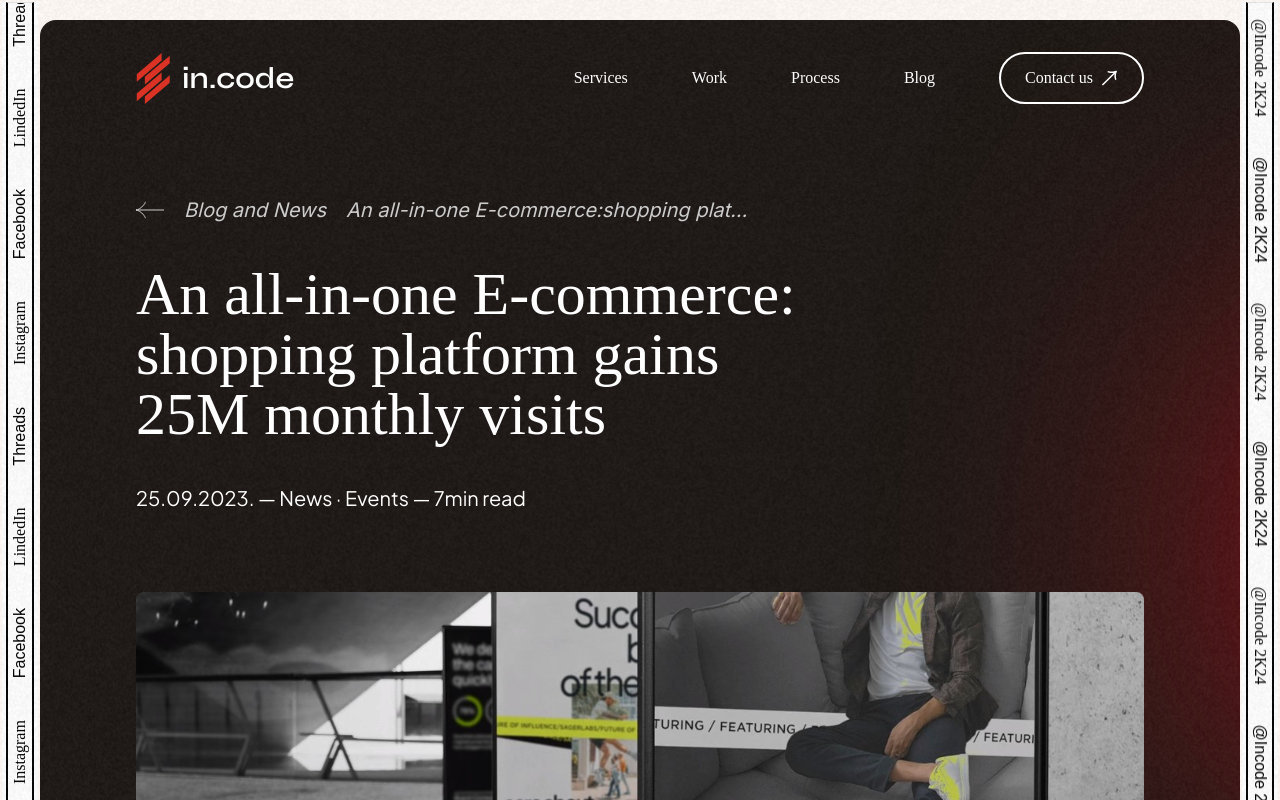
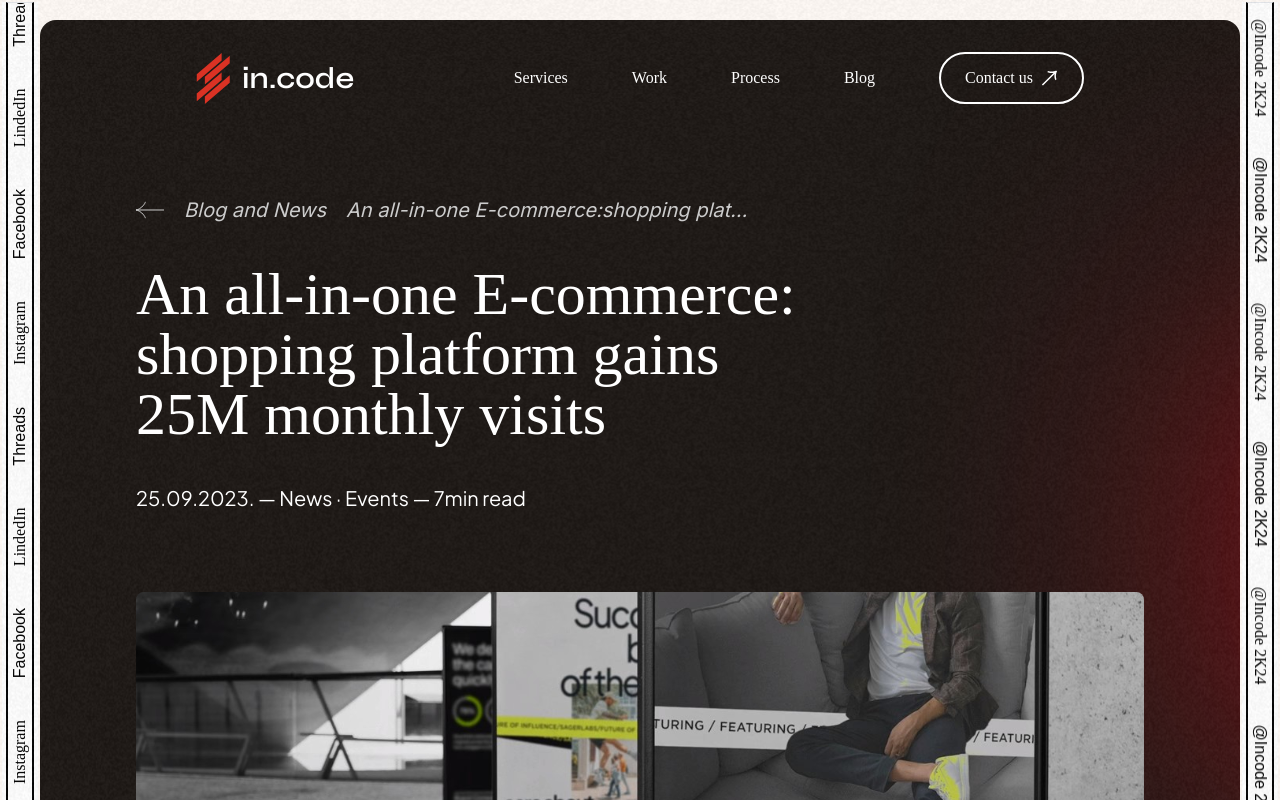
Before and after one commit to talent-programmer/in.code-agency, a Next.js app: page /singleblog in a window 1280 px wide. Shown: the top 800 px of the page. Built offline with nearby package versions, Linux system fonts and the light colour scheme; a web font is replaced by a local one.

Commit message:
blog-content-scroll

```diff
--- a/src/app/blog/page.jsx
+++ b/src/app/blog/page.jsx
@@ -175,10 +175,8 @@ const Blog = () => {
                     </div>
                     <div className="md:hidden flex justify-center items-center w-full">
                         <Swiper
-                            // slidesPerView={4}
                             ref={slideRef}
                             breakpoints={breakpoints}
-                            // spaceBetween={82}
                         >
                             <SwiperSlide className="rounded-[30px]">
                                 <h3 className={getClass("All")} onClick={() => handleClick("All")}>
--- a/src/app/home/home.scss
+++ b/src/app/home/home.scss
@@ -38,7 +38,6 @@
 @media (max-width: 760px) {
     .swipe-button-prev {
         left: calc(50% - 160px)
-        // bottom: 30px;
     }
 }
 
--- a/src/app/singleblog/page.jsx
+++ b/src/app/singleblog/page.jsx
@@ -42,7 +42,6 @@ const SingleBlog = () => {
         return baseClasses;
     };
 
-    const [activeIndex, setActiveIndex] = useState(1);
     const contentRef = useRef()
 
 
@@ -62,12 +61,6 @@ const SingleBlog = () => {
         } else {
             handleClick("first");
         }
-
-        // Calculate the active index based on scroll position
-        // const newIndex = Math.floor((scrollTop + totalHeight / 2) / (contentHeight / contents.length));
-
-        // Update active index
-        // setActiveIndex(newIndex);
     };
 
     useEffect(() => {
--- a/src/app/singleservice/singleservice.scss
+++ b/src/app/singleservice/singleservice.scss
@@ -46,7 +46,6 @@
 @media (max-width: 760px) {
     .swipe-button-prev {
         left: calc(50% - 160px);
-        // bottom: 30px;
     }
 }
 
@@ -57,6 +56,5 @@
 @media (max-width: 760px) {
     .swipe-button-next {
         right: calc(50% - 160px);
-        // bottom: 30px;
     }
 }
--- a/src/components/navbar/NavBar.jsx
+++ b/src/components/navbar/NavBar.jsx
@@ -60,9 +60,9 @@ const NavBar = () => {
     }, []);
 
     return (
-        <div>
+        <header>
             <div className="fixed z-50 w-full top-8">
-                <nav ref={navBar} id="navBar" className="w-full px-6 sm:px-16 lg:px-[136px] lg:mt-5 flex items-center justify-between relative transition-all">
+                <nav ref={navBar} id="navBar" className="w-full max-w-[1160px] mx-auto px-6 sm:px-16 lg:px-[136px] lg:mt-5 flex items-center justify-between relative transition-all">
                     <Link href="/home">
                         <div className="flex items-center gap-3">
                             <Image src={logoDesktop} alt="logo" className="hidden lg:block" />
@@ -140,7 +140,7 @@ const NavBar = () => {
                     </div>
                 </Dialog.Panel>
             </Dialog>
-        </div>
+        </header>
     )
 }
 
```
